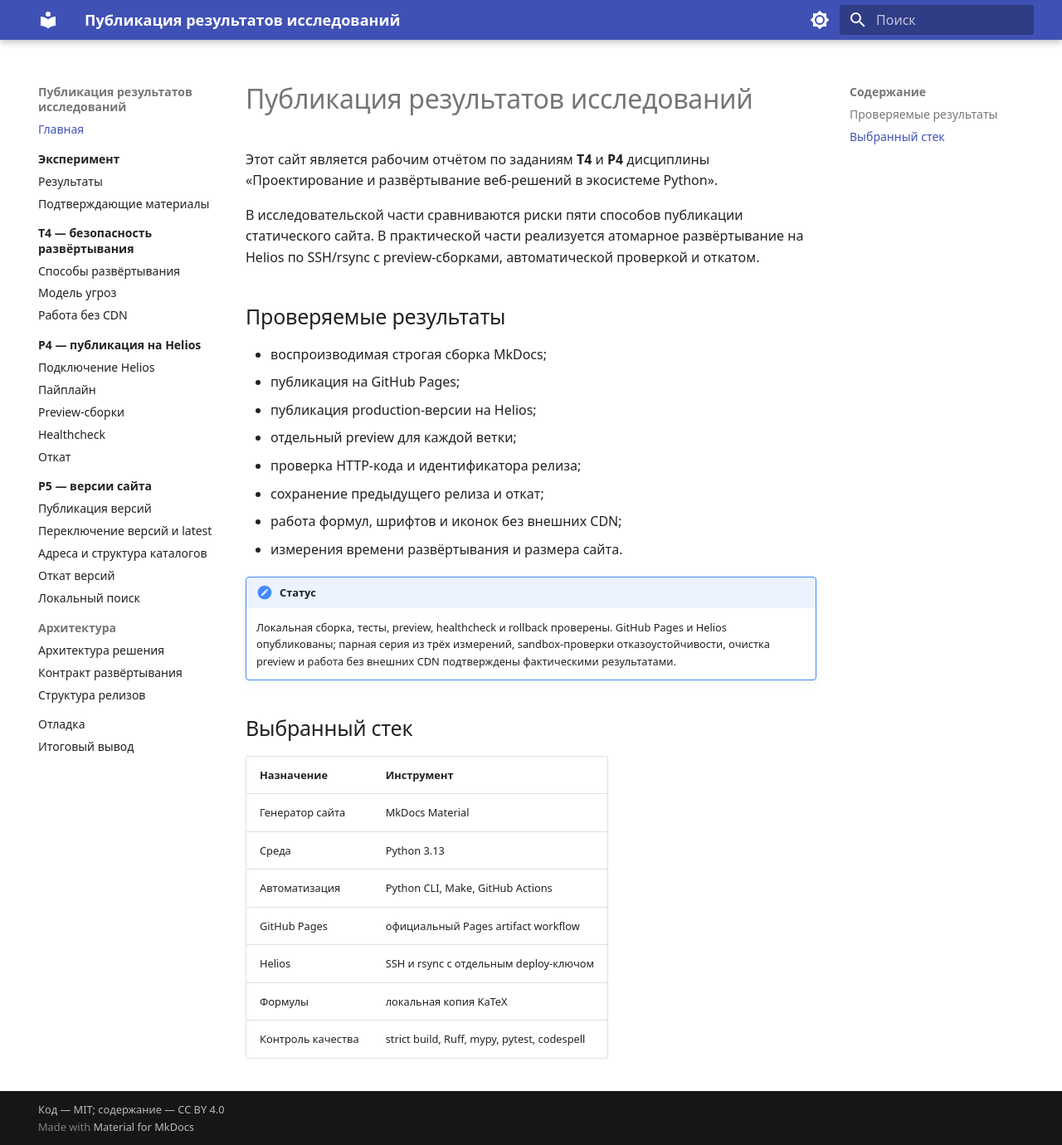
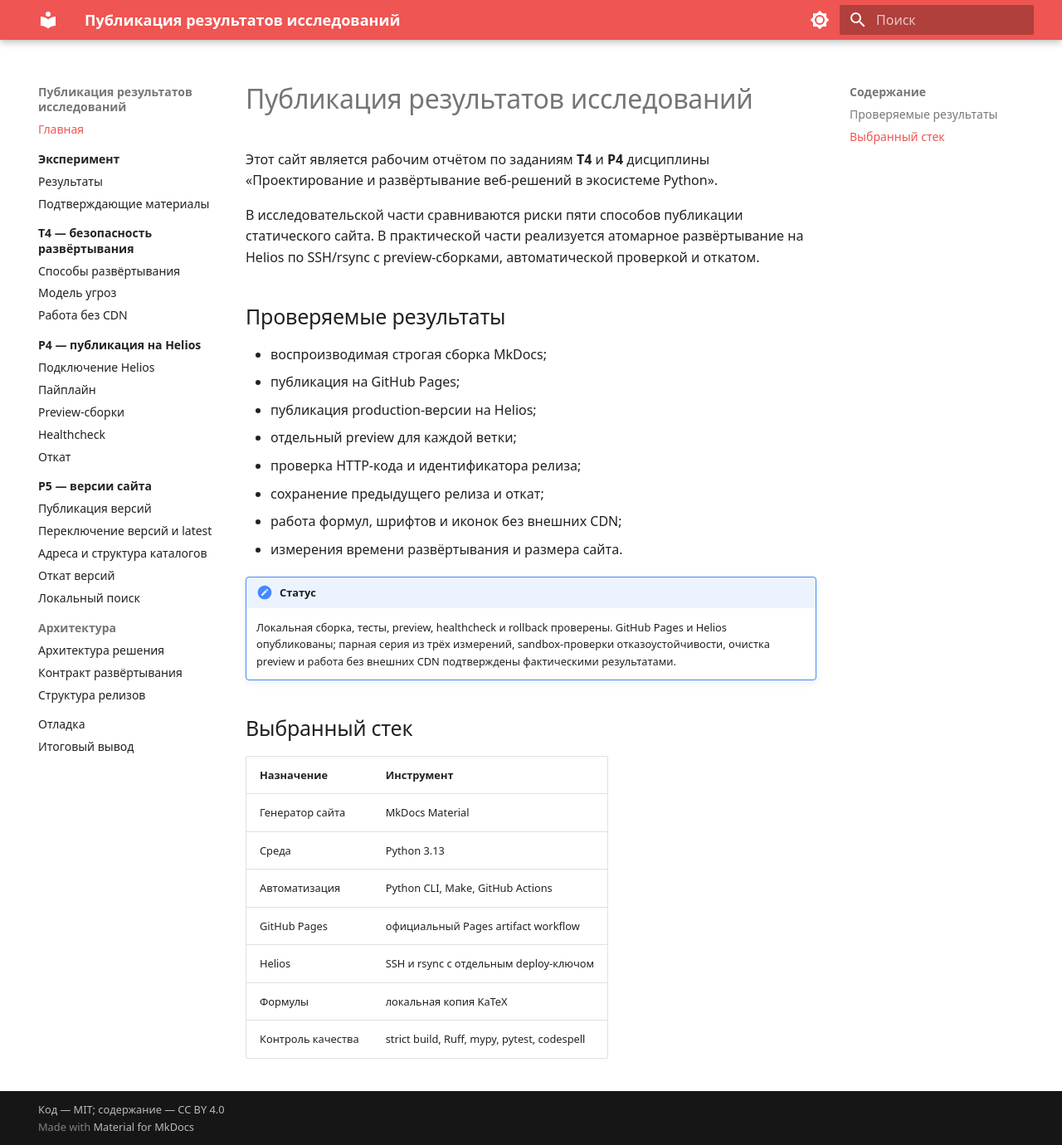
Before and after one commit to WhoamiTitle/mkdocs-deployment-lab, an MkDocs documentation site: the page built from docs/index.md, in a window 1280 px wide and 1380 px high. Shown: the whole window at 83% size. Built offline with MkDocs 1.6.1 and Material for MkDocs 9.7.7, drawn with Linux system fonts in a browser that asks for light colours; nearby versions of some CDN libraries; library files that are not in the unit come from our copies.

Commit message:
style: use red theme colors for branch preview

```diff
--- a/mkdocs.yml
+++ b/mkdocs.yml
@@ -25,15 +25,15 @@
   palette:
     - media: "(prefers-color-scheme: light)"
       scheme: default
-      primary: indigo
-      accent: blue
+      primary: red
+      accent: red
       toggle:
         icon: material/brightness-7
         name: Тёмная тема
     - media: "(prefers-color-scheme: dark)"
       scheme: slate
-      primary: indigo
-      accent: blue
+      primary: red
+      accent: red
       toggle:
         icon: material/brightness-4
         name: Светлая тема
```
